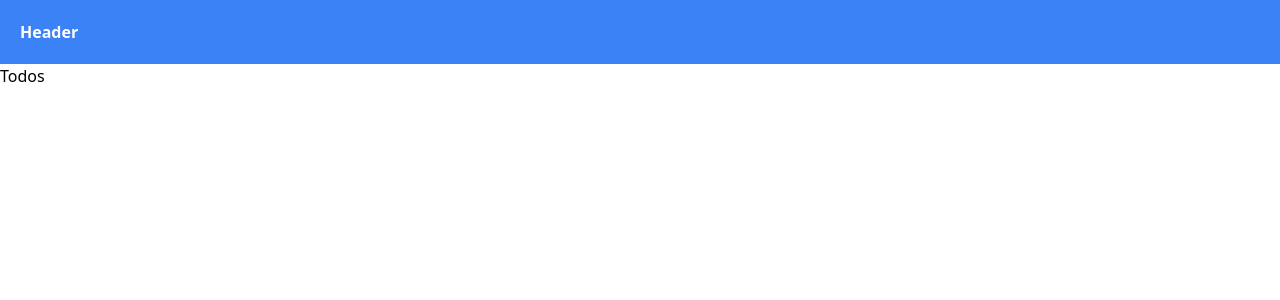
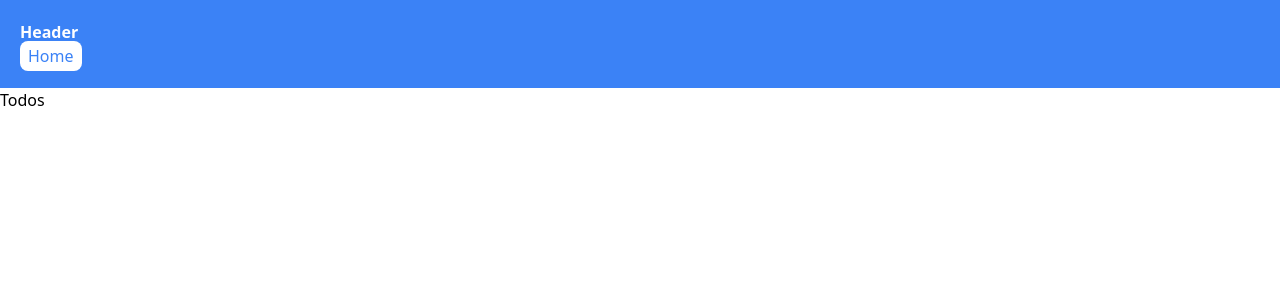
Before and after one commit to DanielMcIntyre2022/Next-JS-13-TypeScript-Testing, a Next.js app: page /todos in a window 1280 px wide. Shown: the top 300 px of the page. Built offline with nearby package versions, Linux system fonts and the light colour scheme.

Commit message:
created link tag to home page in Header component

```diff
--- a/app/Header.tsx
+++ b/app/Header.tsx
@@ -1,9 +1,11 @@
 import React from 'react'
+import Link from 'next/link';
 
 function Header() {
   return (
     <header className='p-5 bg-blue-500'>
       <p className='font-bold text-white'>Header</p>
+      <Link href='/' className='px-2 py-1 bg-white text-blue-500 rounded-lg'>Home</Link>
     </header>
   )
 }
```
